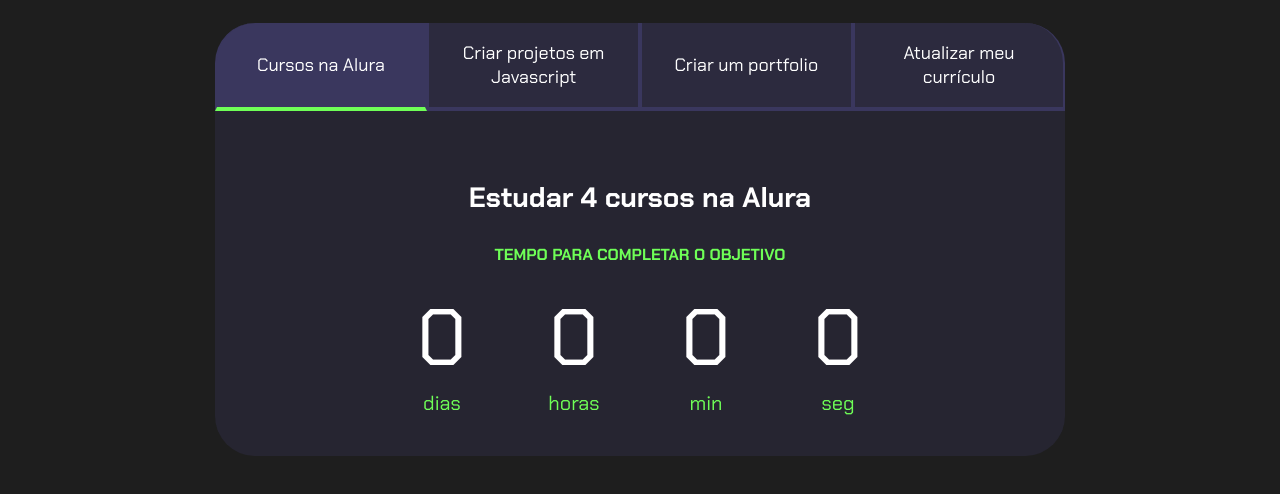
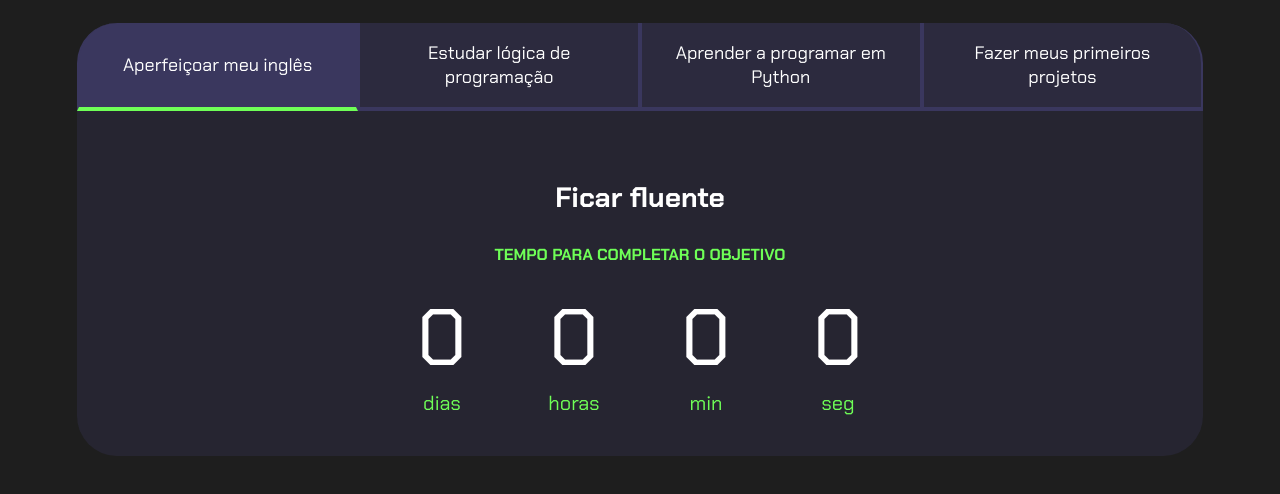
Before and after one commit to jaca888/Relogio, a plain HTML site: page index.html in a window 1280 px wide. Shown: the part 80-574 px from the top of the page. Drawn offline with Linux system fonts and the light colour scheme.

Commit message:
Update index.html

```diff
--- a/index.html
+++ b/index.html
@@ -28,13 +28,13 @@
 
             <div class="botoes">
 
-                <button class="botao ativo">Cursos na Alura</button>
+                <button class="botao ativo">Aperfeiçoar meu inglês</button>
 
-                <button class="botao">Criar projetos em Javascript</button>
+                <button class="botao">Estudar lógica de programação</button>
 
-                <button class="botao">Criar um portfolio</button>
+                <button class="botao">Aprender a programar em Python</button>
 
-                <button class="botao">Atualizar meu currículo</button>
+                <button class="botao">Fazer meus primeiros projetos</button>
 
             </div>
 
@@ -42,7 +42,7 @@
 
                 <div class="aba-conteudo ativo">
 
-                    <h3 class="aba-conteudo-titulo-principal">Estudar 4 cursos na Alura</h3>
+                    <h3 class="aba-conteudo-titulo-principal">Ficar fluente</h3>
 
                     <h4 class="aba-conteudo-titulo-secundario">Tempo para completar o objetivo</h4>
 
@@ -86,7 +86,7 @@
 
                 <div class="aba-conteudo">
 
-                    <h3 class="aba-conteudo-titulo-principal">Criar 5 projetos em Javascript</h3>
+                    <h3 class="aba-conteudo-titulo-principal">Aprender a base da programação</h3>
 
                     <h4 class="aba-conteudo-titulo-secundario">Tempo para completar o objetivo</h4>
 
@@ -130,7 +130,7 @@
 
                 <div class="aba-conteudo">
 
-                    <h3 class="aba-conteudo-titulo-principal">Criar um portfolio com os meus 3 melhores projetos</h3>
+                    <h3 class="aba-conteudo-titulo-principal">A base da linguagem</h3>
 
                     <h4 class="aba-conteudo-titulo-secundario">Tempo para completar o objetivo</h4>
 
@@ -174,7 +174,7 @@
 
                 <div class="aba-conteudo">
 
-                    <h3 class="aba-conteudo-titulo-principal">Atualizar meu curriculo com os certificados da Alura</h3>
+                    <h3 class="aba-conteudo-titulo-principal">Aplicativos</h3>
 
                     <h4 class="aba-conteudo-titulo-secundario">Tempo para completar o objetivo</h4>
 
```
